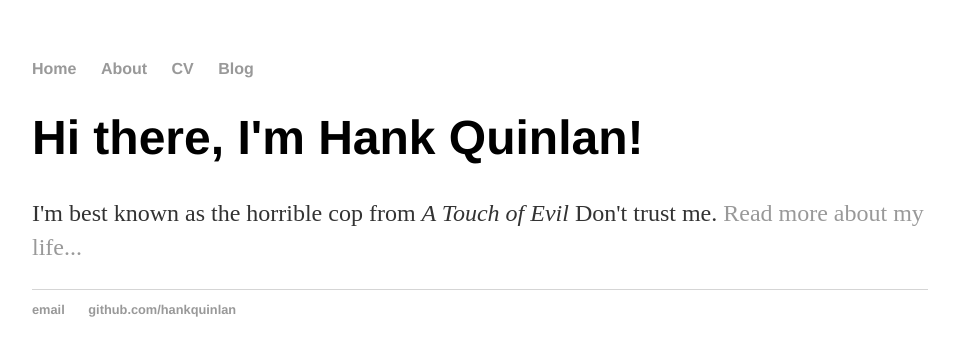
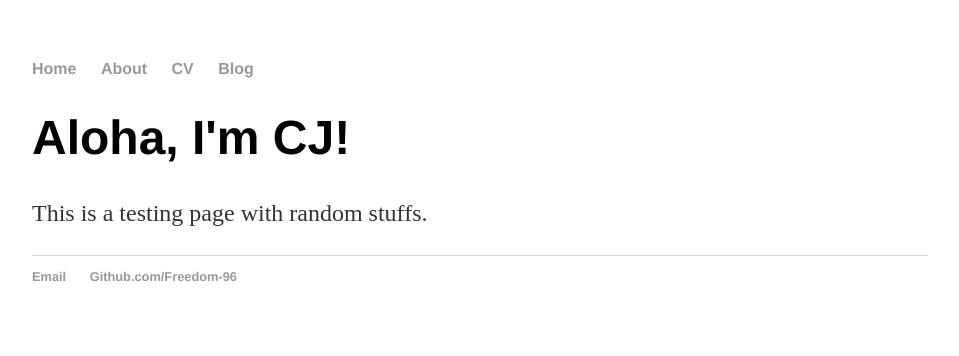
Before and after one commit to Freedom-96/freedom-96.github.io, a Jekyll site: the page built from index.html, in a window 1280 px wide. Shown: the top 356 px of the page, without its empty margins (160-1119 px from the left). Built offline with Jekyll 4.4.1, drawn with Linux system fonts in a browser that asks for light colours.

Commit message:
Edit Hank Quinlan to myself

```diff
--- a/_config.yml
+++ b/_config.yml
@@ -1,3 +1,3 @@
-name: Hank Quinlan, Horrible Cop
+name: CJ test
 markdown: kramdown
 permalink: /blog/:year/:month/:day/:title
--- a/_layouts/default.html
+++ b/_layouts/default.html
@@ -22,8 +22,8 @@
 			</div><!-- /.container -->
 			<footer>
 	    		<ul>
-	        		<li><a href="mailto:hankquinlanhub@gmail.com">email</a></li>
-	        		<li><a href="https://github.com/hankquinlan">github.com/hankquinlan</a></li>
+	        		<li><a href="mailto:jacktan_1996@hotmail.my">Email</a></li>
+	        		<li><a href="https://github.com/Freedom-96">Github.com/Freedom-96</a></li>
 				</ul>
 			</footer>
 		</body>
--- a/blog/index.html
+++ b/blog/index.html
@@ -1,6 +1,6 @@
 ---
 layout: default
-title: Hank Quinlan's Blog
+title: CJ's Blog
 ---
 	<h1>{{ page.title }}</h1>
 	<ul class="posts">
--- a/index.html
+++ b/index.html
@@ -1,8 +1,8 @@
 ---
 layout: default
-title: Hank Quinlan, Horrible Cop
+title: CJ test
 ---
 <div class="blurb">
-	<h1>Hi there, I'm Hank Quinlan!</h1>
-	<p>I'm best known as the horrible cop from <em>A Touch of Evil</em> Don't trust me. <a href="/about">Read more about my life...</a></p>
+	<h1>Aloha, I'm CJ!</h1>
+	<p>This is a testing page with random stuffs.</p>
 </div><!-- /.blurb -->
```
Also changed, not shown: _posts/2014-04-30-hank-quinlan-site-launched.md (deleted, +0 -7 lines), _posts/2020-06-17-CJ-site-launched.md (added, +7 -0 lines), blog/atom.xml (+7 -7 lines), README.md.
